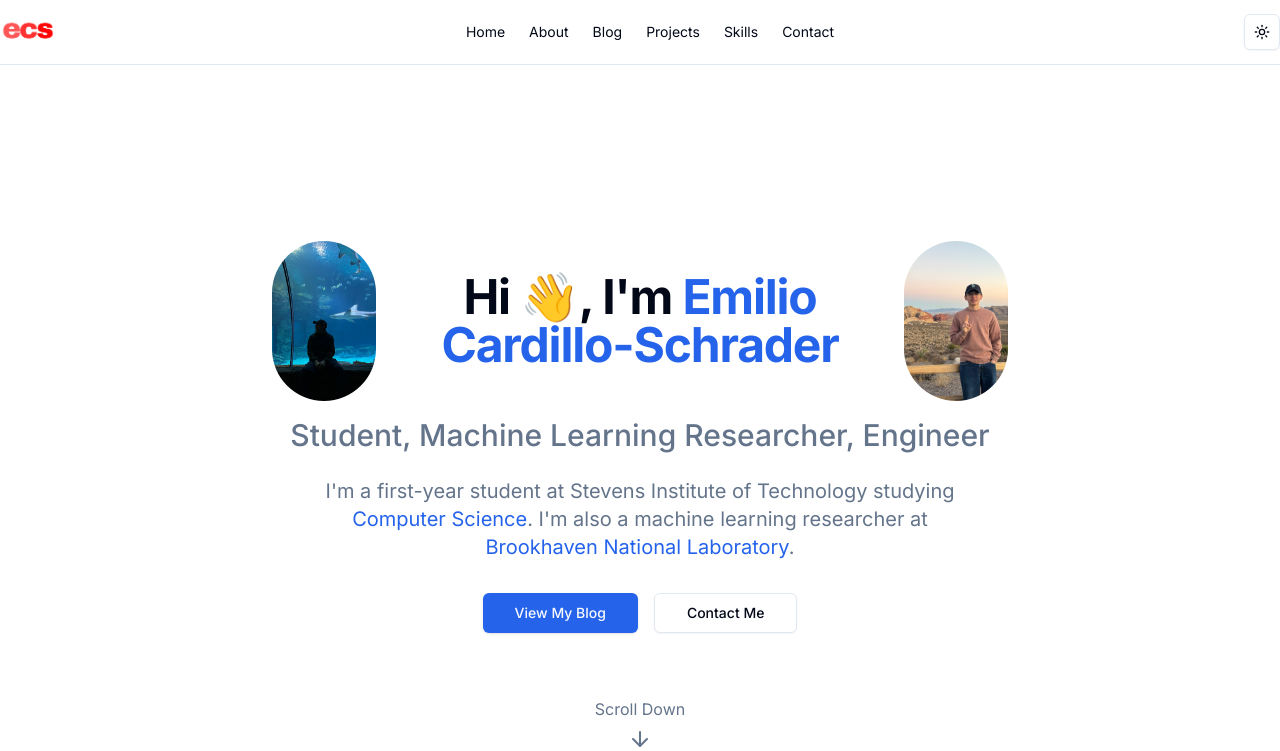
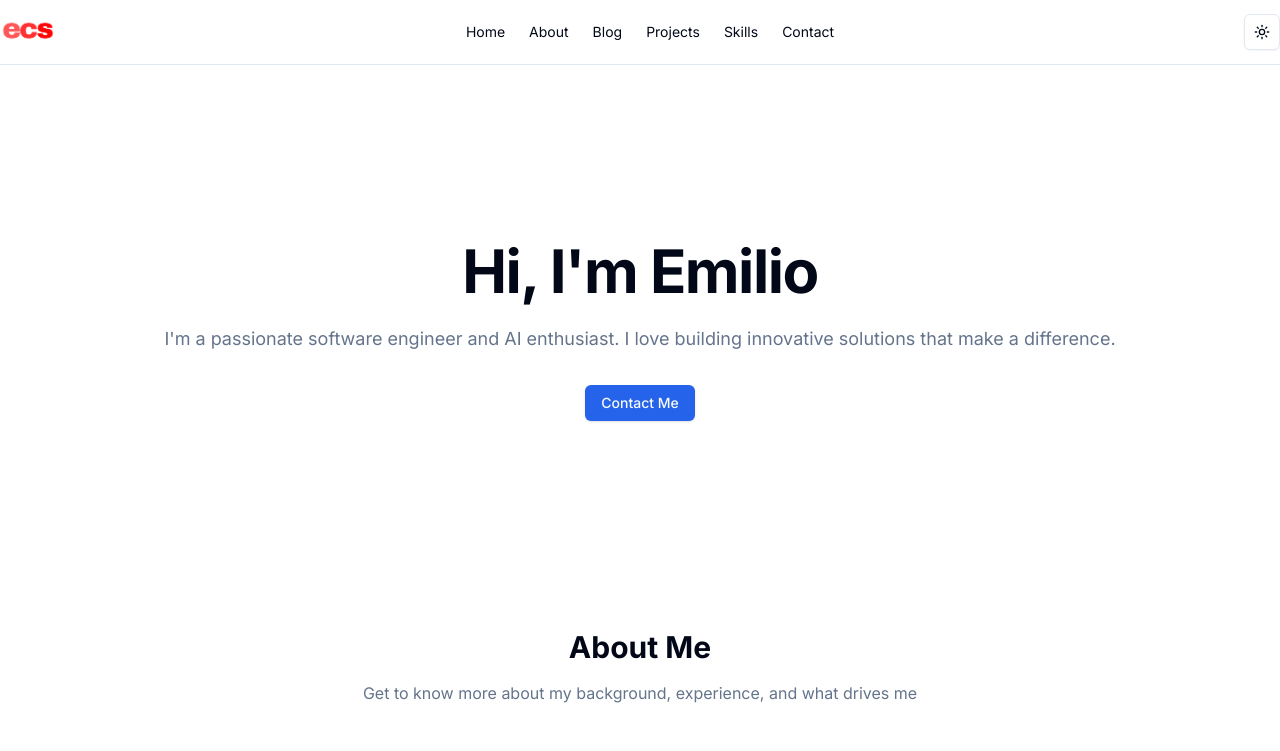
Before and after one commit to emicscs/portfolio, a Next.js app: page / in a window 1280 px wide. Shown: the top 751 px of the page. Built offline with nearby package versions, Linux system fonts and the light colour scheme.

Commit message:
succesful build

```diff
--- a/app/page.tsx
+++ b/app/page.tsx
@@ -6,6 +6,7 @@ import { ContactSection } from "@/components/contact-section"
 import { ThemeProvider } from "@/components/theme-provider"
 import { ThemeToggle } from "@/components/theme-toggle"
 import BlogSection from "@/components/blog-section"
+import Image from "next/image"
 
 export default function Home() {
   return (
@@ -15,7 +16,14 @@ export default function Home() {
           <div className="container flex h-16 items-center justify-between">
             <div className="font-bold text-xl">
               <a href="#home" className="transition-colors hover:text-primary">
-                <img src="/emiLogo.png" alt="ECS Logo" className="h-14" />
+                <div className="relative h-14 w-14">
+                  <Image
+                    src="/emiLogo.png"
+                    alt="ECS Logo"
+                    fill
+                    className="object-contain"
+                  />
+                </div>
               </a>
             </div>
             <nav className="hidden md:flex items-center gap-6 text-sm">
--- a/components/contact-section.tsx
+++ b/components/contact-section.tsx
@@ -2,8 +2,7 @@
 
 import type React from "react"
 import { motion } from "framer-motion"
-import { Mail, MapPin, Github, Linkedin } from "lucide-react"
-import Image from "next/image"
+import { Mail, MapPin } from "lucide-react"
 
 import { Card, CardContent, CardDescription, CardHeader, CardTitle } from "@/components/ui/card"
 
--- a/components/hero-section.tsx
+++ b/components/hero-section.tsx
@@ -1,97 +1,35 @@
 "use client"
 
+import { motion } from "framer-motion"
 import { Button } from "@/components/ui/button"
-import { ArrowDown } from "lucide-react"
-import { motion } from "framer-motion"
-import Image from "next/image"
+
+const scrollToContact = () => {
+  const element = document.getElementById("contact");
+  element?.scrollIntoView({ behavior: "smooth" });
+};
 
 export function HeroSection() {
-  const scrollToProjects = () => {
-    const projectsSection = document.getElementById("projects")
-    if (projectsSection) {
-      projectsSection.scrollIntoView({ behavior: "smooth" })
-    }
-  }
-
-  const scrollToBlog = () => {
-    const blogSection = document.getElementById("blog")
-    if (blogSection) {
-      blogSection.scrollIntoView({ behavior: "smooth" })
-    }
-  }
-
   return (
-    <section id="home" className="py-20 md:py-32 flex flex-col items-center justify-center text-center">
+    <section id="home" className="py-20 md:py-32">
+      <div className="container">
         <motion.div
           initial={{ opacity: 0, y: 20 }}
-        animate={{ opacity: 1, y: 0 }}
+          whileInView={{ opacity: 1, y: 0 }}
+          viewport={{ once: true }}
           transition={{ duration: 0.5 }}
-        className="max-w-3xl mx-auto px-4"
+          className="text-center"
         >
-        <div className="flex items-center justify-between gap-4 mb-4 w-full">
-          <motion.div
-            initial={{ opacity: 0, x: -100 }}
-            animate={{ opacity: 1, x: 0 }}
-            transition={{ duration: 0.5 }}
-            className="relative h-32 w-32 md:h-40 md:w-40 rounded-full overflow-hidden"
-          >
-            <Image
-              src="/IMG_0075.jpg"
-              alt="Left profile image"
-              fill
-              className="object-cover"
-              priority
-            />
-          </motion.div>
-
-          <h1 className="text-4xl md:text-5xl font-bold tracking-tight">
-            Hi 👋, I'm <span className="text-primary">Emilio Cardillo-Schrader</span>
+          <h1 className="text-4xl font-bold tracking-tight sm:text-6xl">
+            Hi, I&apos;m Emilio
           </h1>
-
-          <motion.div
-            initial={{ opacity: 0, x: 100 }}
-            animate={{ opacity: 1, x: 0 }}
-            transition={{ duration: 0.5 }}
-            className="relative h-32 w-32 md:h-40 md:w-40 rounded-full overflow-hidden"
-          >
-            <Image
-              src="/IMG_8963.jpg"
-              alt="Right profile image"
-              fill
-              className="object-cover"
-              priority
-            />
+          <p className="mt-6 text-lg text-muted-foreground">
+            I&apos;m a passionate software engineer and AI enthusiast. I love building innovative solutions that make a difference.
+          </p>
+          <div className="mt-8 flex flex-wrap justify-center gap-4">
+            <Button onClick={scrollToContact}>Contact Me</Button>
+          </div>
         </motion.div>
       </div>
-        <h2 className="text-2xl md:text-3xl font-medium text-muted-foreground mb-6">
-          Student, Machine Learning Researcher, Engineer
-        </h2>
-        <p className="text-lg md:text-xl text-muted-foreground mb-8 max-w-2xl mx-auto">
-          I'm a first-year student at Stevens Institute of Technology studying <span className="text-primary">Computer Science</span>. I'm also a machine learning researcher at <span className="text-primary">Brookhaven National Laboratory</span>.
-        </p>
-        <div className="flex flex-col sm:flex-row gap-4 justify-center">
-          <Button size="lg" onClick={scrollToBlog}>
-            View My Blog
-          </Button>
-          <Button size="lg" variant="outline" asChild>
-            <a href="#contact">Contact Me</a>
-          </Button>
-        </div>
-      </motion.div>
-      <motion.div
-        initial={{ opacity: 0 }}
-        animate={{ opacity: 1 }}
-        transition={{ delay: 0.8, duration: 0.5 }}
-        className="mt-16"
-      >
-        <a
-          href="#skills"
-          className="flex flex-col items-center text-muted-foreground hover:text-primary transition-colors"
-        >
-          <span className="mb-2">Scroll Down</span>
-          <ArrowDown className="animate-bounce" />
-        </a>
-      </motion.div>
     </section>
-  )
+  );
 }
--- a/lib/hooks.ts
+++ b/lib/hooks.ts
@@ -1,8 +1,9 @@
 import { useEffect } from "react";
 import { useInView } from "react-intersection-observer";
 import { useActiveSectionContext } from "@/context/active-section-context";
+import type { SectionName } from "@/context/active-section-context";
 
-export function useSectionInView(sectionName: string, threshold = 0.75) {
+export function useSectionInView(sectionName: SectionName, threshold = 0.75) {
   const { ref, inView } = useInView({
     threshold,
   });
--- a/next.config.mjs
+++ b/next.config.mjs
@@ -1,4 +1,15 @@
 /** @type {import('next').NextConfig} */
-const nextConfig = {};
+const nextConfig = {
+  output: 'standalone',
+  images: {
+    unoptimized: true,
+    remotePatterns: [
+      {
+        protocol: 'https',
+        hostname: '**',
+      },
+    ],
+  },
+};
 
 export default nextConfig;
```
Also changed, not shown: components/about-section.tsx (+3 -4 lines), .eslintrc.json, 2 other files (tests, documents, lock files or other folders). Lines whose indentation alone changed are shown as unchanged.
